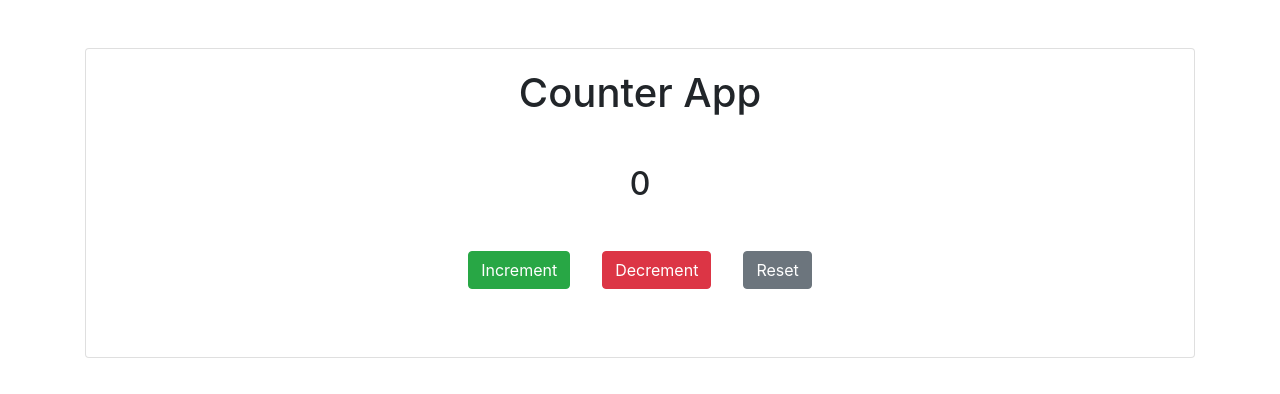
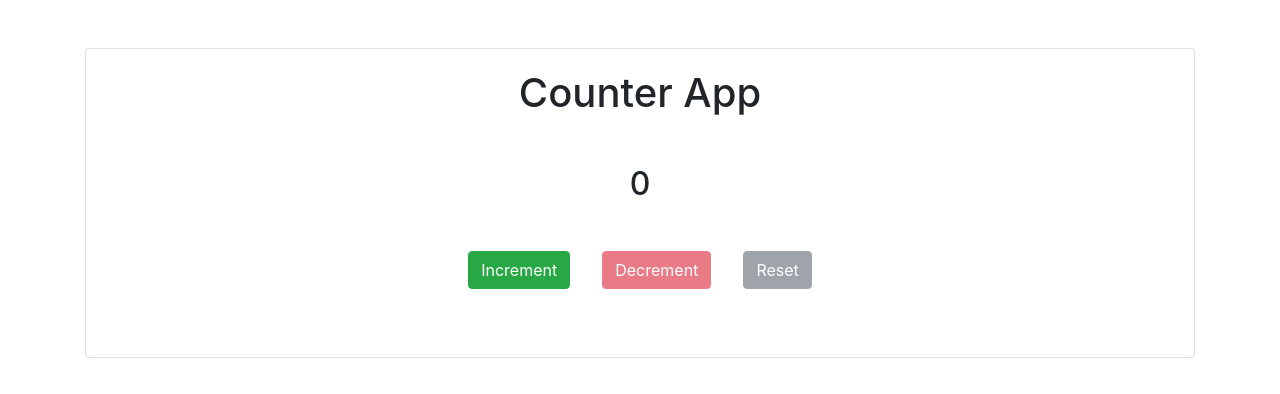
Before and after one commit to tenthin/practice-footer, a React (Create React App) app: page / in a window 1280 px wide. Shown: the top 394 px of the page. Built offline with nearby package versions, Linux system fonts and the light colour scheme.

Commit message:
stopping numbers go beyond zero

```diff
--- a/src/App.js
+++ b/src/App.js
@@ -13,10 +13,10 @@ function App() {
             <button className='btn btn-success mx-3' onClick={() => setCount(count + 1)}>
               Increment
             </button>
-            <button className='btn btn-danger mx-3' onClick={() => setCount(count - 1)}>
+            <button className='btn btn-danger mx-3' onClick={() => setCount(count - 1)} disabled={count ===0}>
               Decrement
             </button>
-            <button className='btn btn-secondary mx-3'onClick={() => setCount(0)}>Reset</button>
+            <button className='btn btn-secondary mx-3'onClick={() => setCount(0)} disabled={count ===0}>Reset</button>
           </div>
         </div>
       </div>
```
